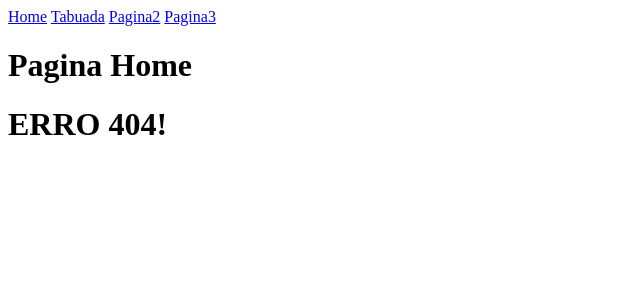
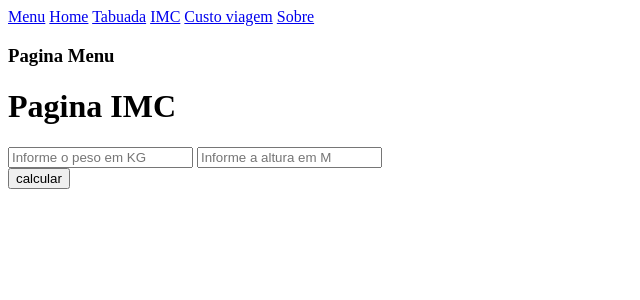
Before and after one commit to RafaelFerreira001/aulapw14-02, a PHP site: page /index.php?pagina=imc in a window 1280 px wide. Shown: the top 300 px of the page, without its empty margins (0-640 px from the left). Run offline with PHP 8.4, Linux system fonts and the light colour scheme.

Commit message:
aula28-02

```diff
--- a/index.php
+++ b/index.php
@@ -7,12 +7,14 @@
     <title>Document</title>
 </head>
 <body>
-    <a href="/">Home</a>
+    <a href="/">Menu</a>
+    <a href="?pagina=home">Home</a>
     <a href="?pagina=tabuada">Tabuada</a>
-    <a href="?pagina=2">Pagina2</a>
-    <a href="?pagina=3">Pagina3</a>
+    <a href="?pagina=imc">IMC</a>
+    <a href="?pagina=custviagem">Custo viagem</a>
+    <a href="?pagina=sobre">Sobre</a>
 
-<h1>Pagina Home</h1>
+<h3>Pagina Menu</h3>
     </form>
     <?php
      if(isset($_GET['pagina'])){
@@ -21,14 +23,18 @@
             case 'tabuada':
                 require_once './pagina/tabuada.php';
                 break;
-            case '2':
-                require_once './pagina/pagina2.php';
+            case 'imc':
+                require_once './pagina/imc.php';
                 break;
-            case '3':
-                require_once './pagina/pagina3.php';
+            case 'custviagem':
+                require_once './pagina/custviagem.php';
                 break;
-            default:
-            require_once './pagina/pagina404.php';
+            case 'sobre':
+            require_once './pagina/sobre.php';
+            break;
+            case 'home':
+                require_once './pagina/home.php';
+                break;
         }
 
 
--- /dev/null
+++ b/pagina/imc.php
@@ -0,0 +1,32 @@
+<h1>Pagina IMC</h1>
+<form method="post">
+    <input type="number" name="input_peso" placeholder="Informe o peso em KG">
+    <input type="double" name="input_altura" placeholder="Informe a altura em M">
+    <br>
+    <input type="submit" value="calcular" name="input_calc">
+</form>
+
+<?php
+    if(isset($_POST['input_calc'])){
+        $calc = $_POST['input_calc'];
+        $peso = $_POST['input_peso'];
+        $altura = $_POST['input_altura'];
+        $resultado = $peso / ($altura * $altura);
+        echo"<h3> peso: $peso ÷ altura: $altura ^2 = $resultado</h3>";
+        if($resultado < 18.5 ){
+            echo"<h3> seu IMC: $resultado é considerado: BAIXO PESO</h3>";
+        }
+    else if($resultado < 24.99 ){
+        echo"<h3> seu IMC: $resultado é considerado: NORMAL</h3>";
+    }
+    else if($resultado < 29.99 ){
+        echo"<h3> seu IMC: $resultado é considerado: SOBREPESO</h3>";
+    }
+    else {
+        echo"<h3> seu IMC: $resultado é considerado: OBESIDADE</h3>";
+    }
+    }
+
+
+
+?>
--- a/pagina/pagina2.php
+++ /dev/null
@@ -1 +0,0 @@
-<h1>Página 2</h1>
--- a/pagina/pagina3.php
+++ /dev/null
@@ -1 +0,0 @@
-<h1>Página 3</h1>
--- a/pagina/pagina404.php
+++ /dev/null
@@ -1 +0,0 @@
-<h1>ERRO 404!</h1>
--- a/pagina/tabuada.php
+++ b/pagina/tabuada.php
@@ -1,3 +1,4 @@
+<h1>Pagina Tabuada</h1>
 <form method="post">
     <input type="number" name="input_tab" placeholder="Informe a tabuada desejada">
     <input type="submit" value="Gerar">
```
Also changed, not shown: pagina/custviagem.php (added, +24 -0 lines), pagina/home.php (added, +18 -0 lines), pagina/sobre.php (added, +11 -0 lines), Screenshot_1.png (added), Screenshot_2.png (added).
